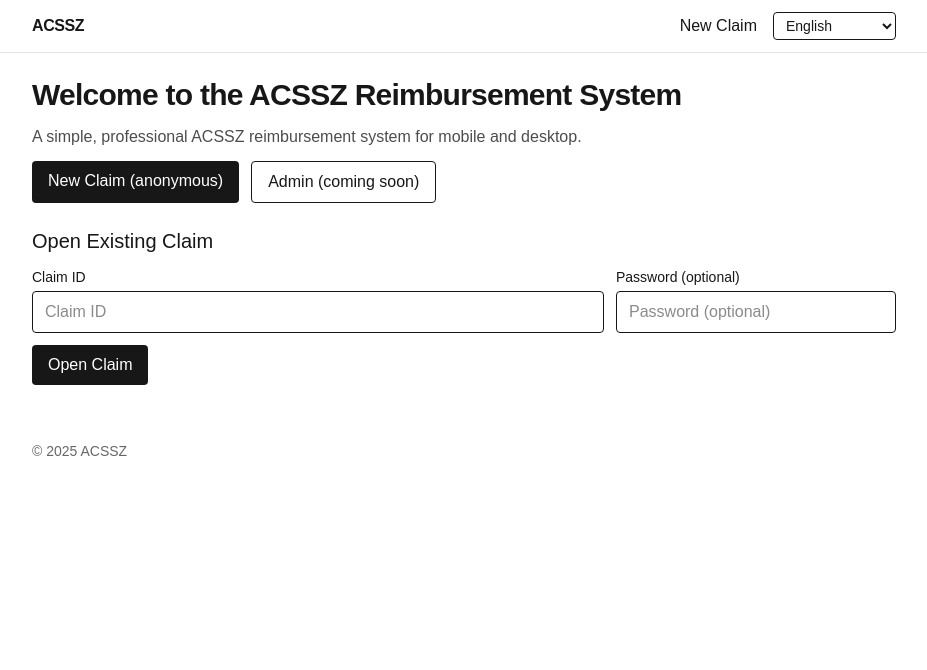
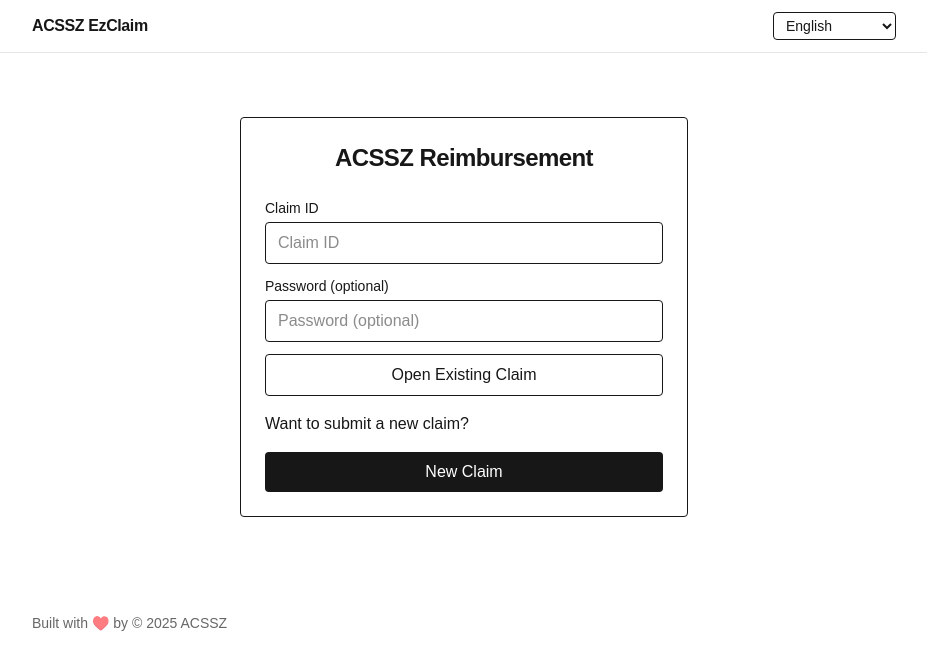
Before and after one commit to acssz/ezclaim-web, a Next.js app: page / in a window 1280 px wide. Shown: the top 670 px of the page, without its empty margins (176-1103 px from the left). Built offline with nearby package versions, Linux system fonts and the light colour scheme.

Commit message:
ui: password handling

```diff
--- a/next.config.ts
+++ b/next.config.ts
@@ -1,11 +1,8 @@
 import type { NextConfig } from "next";
 
 const nextConfig: NextConfig = {
-  // Export as a static site for GitHub Pages
-  output: "export",
-  // Helps GitHub Pages serve directories as index.html
+  // Keep trailing slash for consistent URLs if desired
   trailingSlash: true,
-  // Avoid image optimization server dependency
   images: { unoptimized: true },
 };
 
--- /dev/null
+++ b/src/app/claim/[id]/page.tsx
@@ -0,0 +1,9 @@
+import ClientPage from "./ClientPage";
+
+export function generateStaticParams() {
+  return [];
+}
+
+export default function Page() {
+  return <ClientPage />;
+}
--- a/src/app/claim/new/page.tsx
+++ b/src/app/claim/new/page.tsx
@@ -124,7 +124,7 @@ export default function NewClaimPage() {
         }
       } catch {}
       // Navigate to detail without exposing password in URL
-      router.push(`/claim/view?id=${encodeURIComponent(created.id)}`);
+      router.push(`/claim/${encodeURIComponent(created.id)}?origin=entry`);
     } catch (e: unknown) {
       setError(e instanceof Error ? e.message : "提交失败");
     } finally {
--- a/src/app/claim/view/page.tsx
+++ b/src/app/claim/view/page.tsx
@@ -1,5 +1,13 @@
-import ClientPage from "../[id]/ClientPage";
+import { redirect } from "next/navigation";
 
-export default function Page() {
-  return <ClientPage />;
+type PageProps = {
+  searchParams?: { id?: string };
+};
+
+export default function Page({ searchParams }: PageProps) {
+  const id = searchParams?.id;
+  if (!id) {
+    redirect("/");
+  }
+  redirect(`/claim/${encodeURIComponent(id)}?origin=entry`);
 }
--- a/src/app/layout.tsx
+++ b/src/app/layout.tsx
@@ -31,16 +31,15 @@ export default function RootLayout({
         <I18nProvider>
           <header className="w-full border-b border-black/10 dark:border-white/20 sticky top-0 bg-background/80 backdrop-blur z-10">
             <div className="mx-auto max-w-4xl px-4 py-3 flex items-center justify-between">
-              <Link href="/" className="font-semibold tracking-tight">ACSSZ</Link>
+              <Link href="/" className="font-semibold tracking-tight">ACSSZ EzClaim</Link>
               <nav className="flex items-center gap-4">
-                <Link className="hover:underline" href="/claim/new">New Claim</Link>
                 <LangSwitcher />
               </nav>
             </div>
           </header>
           <main className="mx-auto max-w-4xl px-4 py-6">{children}</main>
           <footer className="mx-auto max-w-4xl px-4 py-8 text-sm text-black/60 dark:text-white/60">
-            © {new Date().getFullYear()} ACSSZ
+            Built with ♥️ by  © {new Date().getFullYear()} ACSSZ
           </footer>
         </I18nProvider>
       </body>
--- a/src/app/page.tsx
+++ b/src/app/page.tsx
@@ -1,12 +1,16 @@
 "use client";
 import { useState } from "react";
+import { useSearchParams } from "next/navigation";
 import Link from "next/link";
 import { useI18n } from "@/lib/i18n";
 import { setClaimPassword } from "@/lib/auth";
 
 export default function Home() {
   const { t } = useI18n();
-  const [claimId, setClaimId] = useState("");
+  const searchParams = useSearchParams();
+  const initialId = searchParams?.get('id') || '';
+  const errorKey = searchParams?.get('error');
+  const [claimId, setClaimId] = useState(initialId);
   const [pwd, setPwd] = useState("");
 
   function openClaim(e: React.FormEvent) {
@@ -16,35 +20,37 @@ export default function Home() {
     try {
       if (pwd.trim()) setClaimPassword(id, pwd.trim());
     } catch {}
-    window.location.href = `/claim/view?id=${encodeURIComponent(id)}`;
+    window.location.href = `/claim/${encodeURIComponent(id)}?origin=entry`;
   }
   return (
-    <div className="space-y-6">
-      <section className="space-y-3">
-        <h1 className="text-3xl font-semibold tracking-tight">{t('welcome')}</h1>
-        <p className="text-black/70 dark:text-white/70">{t('tagline')}</p>
-        <div className="flex gap-3">
-          <Link href="/claim/new" className="px-4 py-2 rounded bg-foreground text-background font-medium">{t('newClaim')}</Link>
-          <a href="#" className="px-4 py-2 rounded border" onClick={(e) => { e.preventDefault(); alert(t('adminSoon')); }}>{t('adminSoon')}</a>
+    <div className="flex items-center justify-center min-h-[60vh]">
+      <div className="w-full max-w-md border rounded p-6 bg-background space-y-6">
+        <div className="space-y-1">
+          <h1 className="text-2xl font-semibold tracking-tight text-center">{t('brand')}</h1>
         </div>
-      </section>
-
-      <section className="space-y-3">
-        <h2 className="text-xl font-medium">{t('openExisting')}</h2>
-        <form onSubmit={openClaim} className="grid gap-3 sm:grid-cols-3 items-end">
-          <div className="sm:col-span-2">
+        <div className="grid gap-4">
+          {errorKey === 'idOrPassword' && (
+            <div className="text-sm rounded border border-red-200 bg-red-50 text-red-700 dark:bg-red-900/20 dark:border-red-900/40 dark:text-red-200 px-3 py-2">
+              {t('idOrPasswordError')}
+            </div>
+          )}
+          <form onSubmit={openClaim} className="grid gap-3">
+            <div>
               <label className="block text-sm mb-1">{t('claimId')}</label>
               <input value={claimId} onChange={(e) => setClaimId(e.target.value)} className="w-full rounded border px-3 py-2 bg-transparent" placeholder={t('claimId')} />
             </div>
-          <div className="sm:col-span-1">
+            <div>
               <label className="block text-sm mb-1">{t('passwordOptional')}</label>
               <input type="password" value={pwd} onChange={(e) => setPwd(e.target.value)} className="w-full rounded border px-3 py-2 bg-transparent" placeholder={t('passwordOptional')} />
             </div>
-          <div className="sm:col-span-3">
-            <button type="submit" className="px-4 py-2 rounded bg-foreground text-background">{t('openClaim')}</button>
+            <button type="submit" className="w-full px-4 py-2 rounded border hover:bg-black/5 dark:hover:bg-white/10">{t('openExisting')}</button>
+          </form>
+          <div>{t('newClaimPrompt')}</div>
+          <Link href="/claim/new" className="w-full inline-flex items-center justify-center px-4 py-2 rounded bg-foreground text-background font-medium">
+            {t('newClaim')}
+          </Link>
         </div>
-        </form>
-      </section>
+      </div>
     </div>
   );
 }
--- a/src/lib/i18n.tsx
+++ b/src/lib/i18n.tsx
@@ -14,15 +14,15 @@ const I18nContext = createContext<Ctx | null>(null);
 
 const dict: Record<Lang, Record<string, string>> = {
   zh: {
-    brand: "ACSSZ 报销系统",
+    brand: "ACSSZ EzClaim",
     welcome: "欢迎使用 ACSSZ 报销系统",
-    tagline: "一套简单、专业、适配手机与桌面的 ACSSZ 报销系统。",
     newClaim: "新建报销单",
-    adminSoon: "管理端（即将提供）",
     openExisting: "打开已有报销单",
+    newClaimPrompt: "想要报销新项目？",
     claimId: "报销单ID",
     passwordOptional: "密码（可选）",
     openClaim: "打开报销单",
+    idOrPasswordError: "报销单 ID 不存在或密码错误",
     createTitle: "新建报销单",
     fieldTitle: "标题",
     fieldDescription: "说明",
@@ -74,13 +74,13 @@ const dict: Record<Lang, Record<string, string>> = {
   en: {
     brand: "ACSSZ Reimbursement",
     welcome: "Welcome to the ACSSZ Reimbursement System",
-    tagline: "A simple, professional ACSSZ reimbursement system for mobile and desktop.",
-    newClaim: "New Claim (anonymous)",
-    adminSoon: "Admin (coming soon)",
+    newClaim: "New Claim",
     openExisting: "Open Existing Claim",
+    newClaimPrompt: "Want to submit a new claim?",
     claimId: "Claim ID",
     passwordOptional: "Password (optional)",
     openClaim: "Open Claim",
+    idOrPasswordError: "Claim ID does not exist or password is incorrect.",
     createTitle: "Create Claim",
     fieldTitle: "Title",
     fieldDescription: "Description",
@@ -132,13 +132,13 @@ const dict: Record<Lang, Record<string, string>> = {
   "de-CH": {
     brand: "ACSSZ Spesen",
     welcome: "Willkommen beim ACSSZ-Spesensystem",
-    tagline: "Ein einfaches, professionelles ACSSZ-Spesensystem für Mobil und Desktop.",
     newClaim: "Neue Spesen",
-    adminSoon: "Admin (bald verfügbar)",
     openExisting: "Vorhandene Spesen öffnen",
+    newClaimPrompt: "Neue Spesen einreichen?",
     claimId: "Spesen-ID",
     passwordOptional: "Passwort (optional)",
     openClaim: "Spesen öffnen",
+    idOrPasswordError: "Spesen-ID existiert nicht oder Passwort ist falsch.",
     createTitle: "Spesen erfassen",
     fieldTitle: "Titel",
     fieldDescription: "Beschreibung",
@@ -190,13 +190,13 @@ const dict: Record<Lang, Record<string, string>> = {
   fr: {
     brand: "Remboursement ACSSZ",
     welcome: "Bienvenue sur le système de remboursement ACSSZ",
-    tagline: "Un système de remboursement ACSSZ simple et professionnel pour mobile et desktop.",
     newClaim: "Nouvelle note",
-    adminSoon: "Admin (bientôt)",
     openExisting: "Ouvrir une note existante",
+    newClaimPrompt: "Vous voulez créer une nouvelle note ?",
     claimId: "ID de note",
     passwordOptional: "Mot de passe (optionnel)",
     openClaim: "Ouvrir la note",
+    idOrPasswordError: "L'ID de note n'existe pas ou le mot de passe est incorrect.",
     createTitle: "Créer une note",
     fieldTitle: "Titre",
     fieldDescription: "Description",
@@ -248,13 +248,13 @@ const dict: Record<Lang, Record<string, string>> = {
   it: {
     brand: "Rimborsi ACSSZ",
     welcome: "Benvenuto nel sistema di rimborsi ACSSZ",
-    tagline: "Un sistema di rimborsi ACSSZ semplice e professionale per mobile e desktop.",
     newClaim: "Nuova nota",
-    adminSoon: "Admin (presto)",
     openExisting: "Apri una nota esistente",
+    newClaimPrompt: "Vuoi creare una nuova nota?",
     claimId: "ID nota",
     passwordOptional: "Password (opzionale)",
     openClaim: "Apri la nota",
+    idOrPasswordError: "L'ID nota non esiste o la password è errata.",
     createTitle: "Crea nota",
     fieldTitle: "Titolo",
     fieldDescription: "Descrizione",
```
Also changed, not shown: src/app/claim/[id]/ClientPage.tsx (+53 -16 lines). Lines whose indentation alone changed are shown as unchanged.
